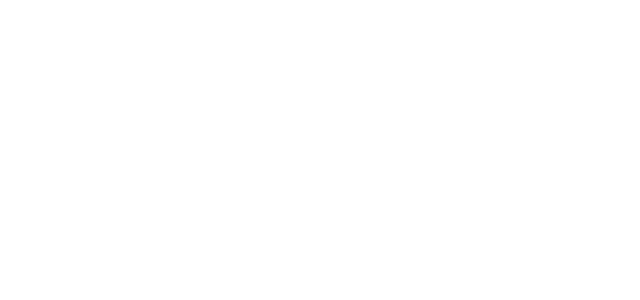
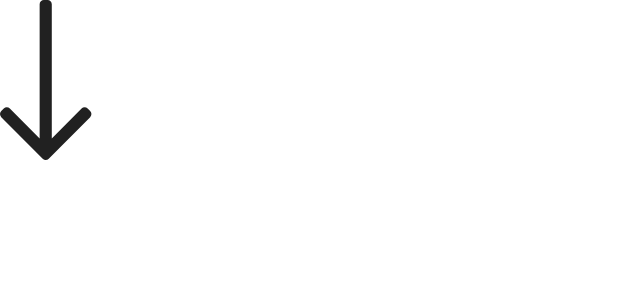
Before and after one commit to joaotanaca/pokenext, a Next.js app: page / in a window 1280 px wide. Shown: the top 300 px of the page, without its empty margins (0-640 px from the left). Built offline with nearby package versions, Linux system fonts and the light colour scheme.

Commit message:
♻️ refactor size icons

```diff
--- a/src/components/atoms/icons/index.tsx
+++ b/src/components/atoms/icons/index.tsx
@@ -13,7 +13,7 @@ const Icon: React.FC<TProps> = ({
     ...props
 }) => {
     const Component = useMemo(() => source[name], [name]);
-    return <Component size={size} {...props} />;
+    return <Component size={size} color={color} {...props} />;
 };
 
 export default Icon;
--- a/src/components/atoms/icons/source/svg/arrow-right.tsx
+++ b/src/components/atoms/icons/source/svg/arrow-right.tsx
@@ -5,7 +5,7 @@ const arrowRight: React.FC<TIcon> = ({ size, color, ...props }) => (
     <svg
         {...props}
         width={size}
-        height={size && size / 2}
+        height={size}
         viewBox="0 0 8 16"
         fill="none"
         xmlns="http://www.w3.org/2000/svg"
--- a/src/components/atoms/icons/source/svg/height.tsx
+++ b/src/components/atoms/icons/source/svg/height.tsx
@@ -5,7 +5,7 @@ const heightIcon: React.FC<TIcon> = ({ size, color, ...props }) => (
     <svg
         {...props}
         width={size}
-        height={size && size / 2}
+        height={size}
         viewBox="0 0 8 16"
         fill="none"
         xmlns="http://www.w3.org/2000/svg"
--- a/src/pages/index.tsx
+++ b/src/pages/index.tsx
@@ -2,7 +2,11 @@ import Icon from "@atoms/icons";
 import type { NextPage } from "next";
 
 const Home: NextPage = () => {
-    return <></>;
+    return (
+        <>
+            <Icon name="arrow-down" size={100} />
+        </>
+    );
 };
 
 export default Home;
```
